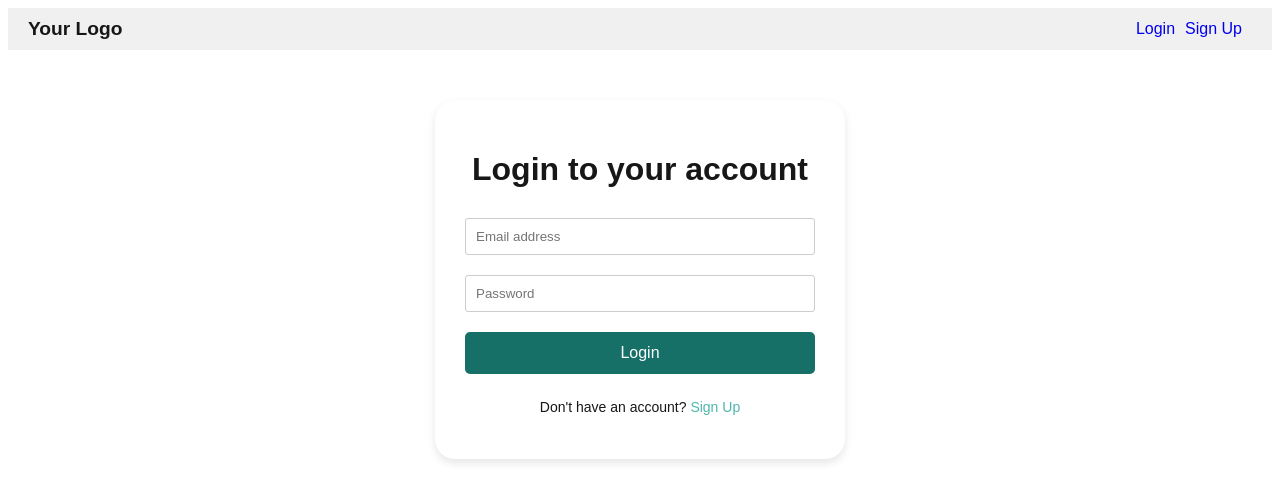
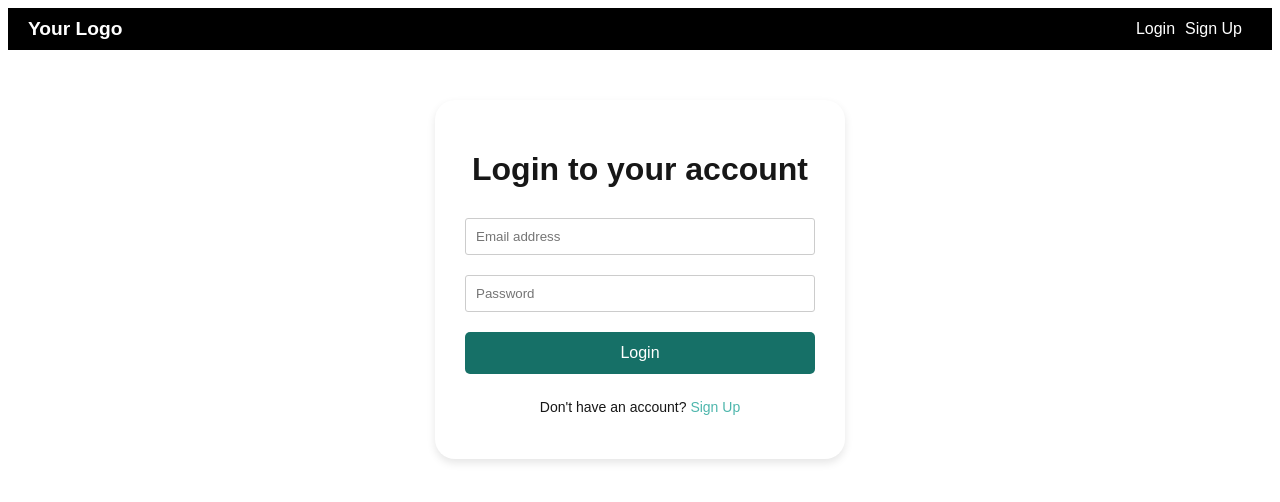
Before and after one commit to ayabarrera/user-auth-phase1, a Next.js app: page /login in a window 1280 px wide. Shown: the top 502 px of the page. Built offline with nearby package versions, Linux system fonts and the light colour scheme.

Commit message:
changed navbar color

```diff
--- a/app/components/navbar.css
+++ b/app/components/navbar.css
@@ -3,7 +3,8 @@
     justify-content: space-between;
     align-items: center;
     padding: 10px 20px;
-    background-color: #f0f0f0;
+    background-color: #000000;
+    color: white;
   }
 
   .logo {
@@ -15,4 +16,9 @@
   .link {
     margin-right: 10px;
     text-decoration: none;
+    color: white;
   }
+
+  .link:hover {
+    color: #167067;
+  }
```
